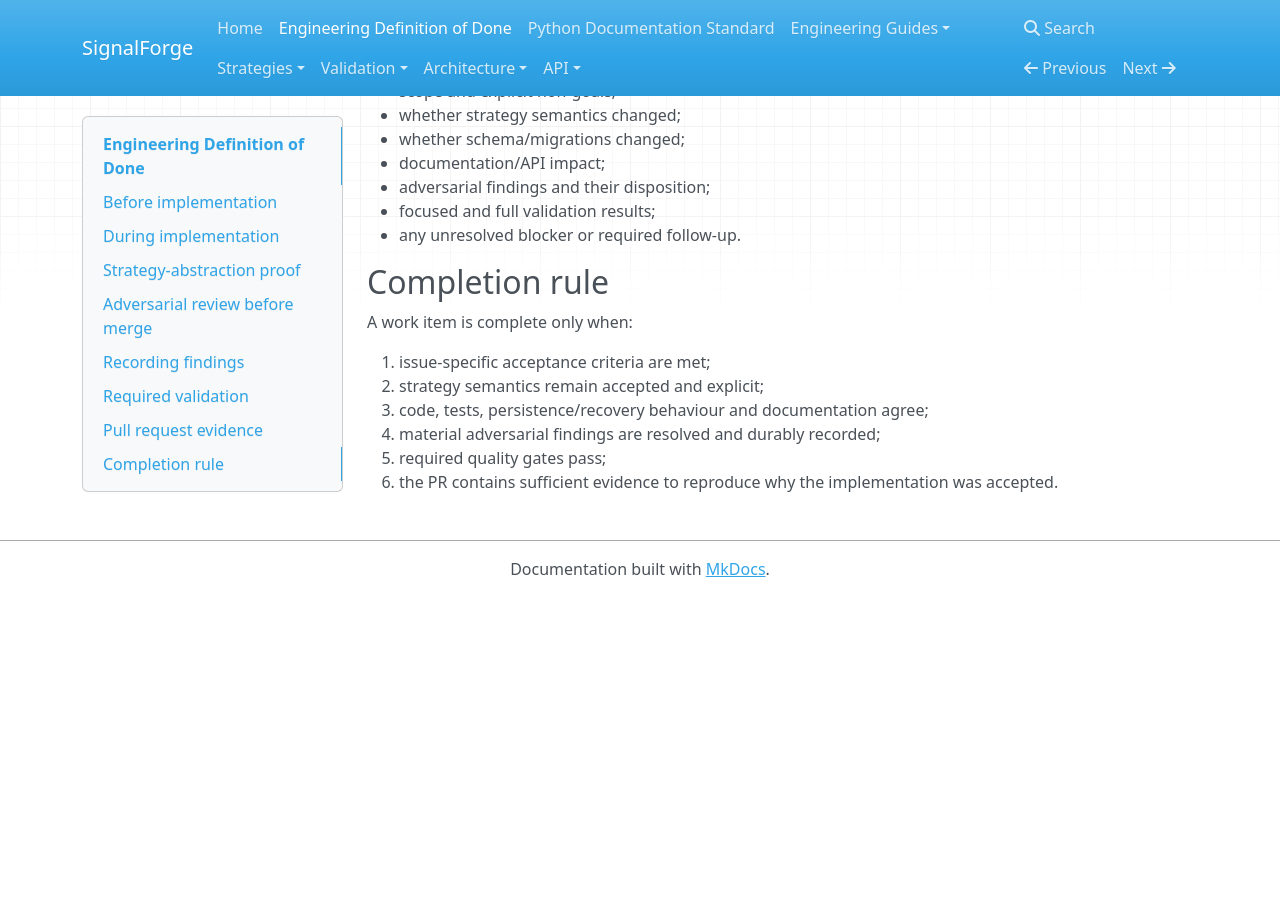
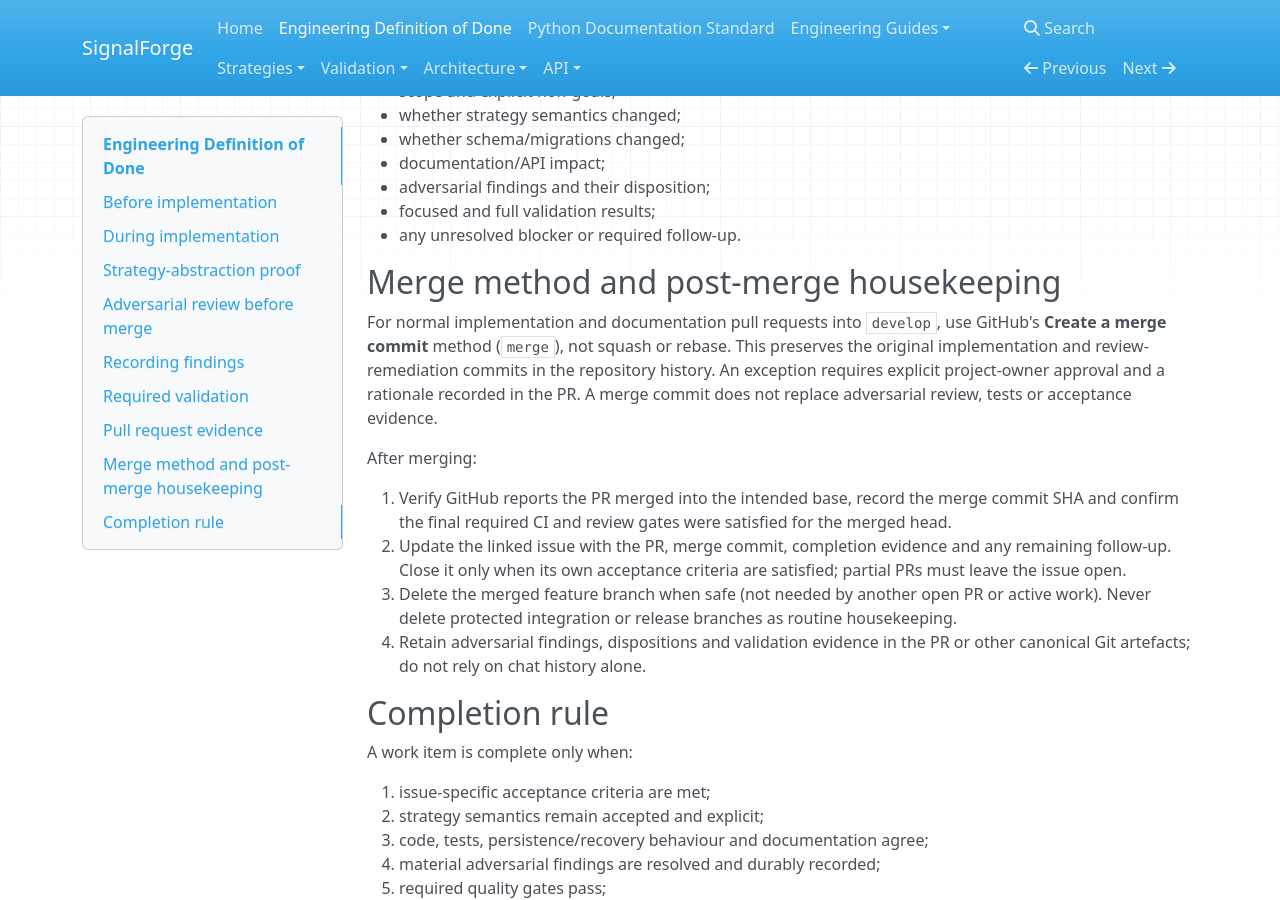
Before and after one commit to harishkamathuk/signalforge, an MkDocs documentation site: the page built from docs/engineering-definition-of-done.md, in a window 1280 px wide and 900 px high, scrolled down 3627 px. Built offline with MkDocs 1.6.1, drawn with Linux system fonts in a browser that asks for light colours; nearby versions of some CDN libraries; before the commit the page ends 4224 px from its top, so only the background shows below that.

Commit message:
docs: define merge-commit and post-merge workflow (#217)

```diff
--- a/docs/engineering-definition-of-done.md
+++ b/docs/engineering-definition-of-done.md
@@ -167,6 +167,18 @@ The PR must state:
 - focused and full validation results;
 - any unresolved blocker or required follow-up.
 
+
+## Merge method and post-merge housekeeping
+
+For normal implementation and documentation pull requests into `develop`, use GitHub's **Create a merge commit** method (`merge`), not squash or rebase. This preserves the original implementation and review-remediation commits in the repository history. An exception requires explicit project-owner approval and a rationale recorded in the PR. A merge commit does not replace adversarial review, tests or acceptance evidence.
+
+After merging:
+
+1. Verify GitHub reports the PR merged into the intended base, record the merge commit SHA and confirm the final required CI and review gates were satisfied for the merged head.
+2. Update the linked issue with the PR, merge commit, completion evidence and any remaining follow-up. Close it only when its own acceptance criteria are satisfied; partial PRs must leave the issue open.
+3. Delete the merged feature branch when safe (not needed by another open PR or active work). Never delete protected integration or release branches as routine housekeeping.
+4. Retain adversarial findings, dispositions and validation evidence in the PR or other canonical Git artefacts; do not rely on chat history alone.
+
 ## Completion rule
 
 A work item is complete only when:
```
